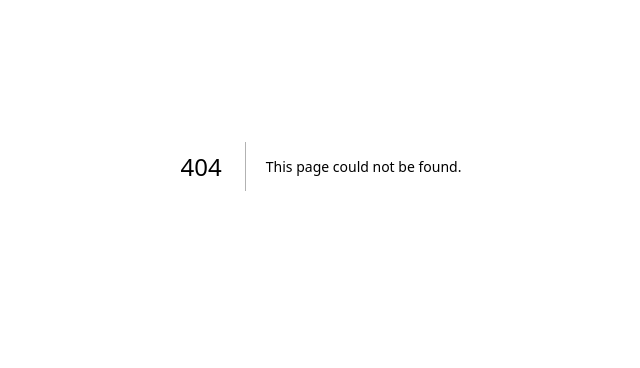
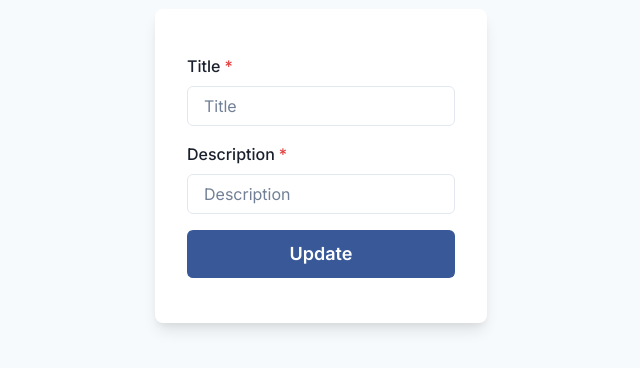
Before and after one commit to Coffee58511867/todo-app-nextjs, a Next.js app: page /todo/update in a window 1280 px wide. Before the commit this address had no page. Shown: the part 234-602 px from the top of the page, without its empty margins (319-959 px from the left). Built offline with nearby package versions, Linux system fonts and the light colour scheme.

Commit message:
Added Items

```diff
--- a/app/endpoint/api.tsx
+++ b/app/endpoint/api.tsx
@@ -16,5 +16,13 @@ export const instance2 = axios.create({
     "Access-Control-Allow-Origin": "*",
   },
 });
+export const todoinstance = axios.create({
+  baseURL: "https://ionic-testing.onrender.com/",
+  headers: {
+    "Content-Type": "application/json",
+    Accept: "application/json",
+    "Access-Control-Allow-Origin": "*",
+  },
+});
 
 export default instance;
--- /dev/null
+++ b/app/models/item.type.ts
@@ -0,0 +1,6 @@
+export type IItem = {
+    _id: string;
+    title: string;
+    description: string;
+  };
+  export default IItem;
--- /dev/null
+++ b/app/todo/update/page.tsx
@@ -0,0 +1,86 @@
+"use client";
+
+import {
+  FormControl,
+  FormLabel,
+  Input,
+  Button,
+  Flex,
+  Stack,
+  useColorModeValue,
+  Box,
+} from "@chakra-ui/react";
+import { useForm } from "react-hook-form";
+import ITodo from "@/app/models/todo.type";
+import { uploadError } from "@/app/Validators/FormValidator";
+import instance from "@/app/endpoint/api";
+
+export default function UpdateItem() {
+  const {
+    register,
+    handleSubmit,
+    formState: { errors, isSubmitting },
+  } = useForm<ITodo>();
+
+  const onSubmit = async (data: ITodo) => {
+    try {
+      await instance.post("/posts", data).then((response) => {
+        console.log(response.data);
+     })
+    } catch (error) {
+      console.log(error);
+    }
+  };
+  return (
+    <Flex
+      minH={"100vh"}
+      align={"center"}
+      justify={"center"}
+      bg={useColorModeValue("gray.50", "gray.800")}
+    >
+      <Stack spacing={8} mx={"auto"} maxW={"lg"} py={12} px={6}>
+        <form onSubmit={handleSubmit(onSubmit)} noValidate>
+            <Box
+              rounded={"lg"}
+              bg={useColorModeValue("white", "gray.700")}
+              boxShadow={"lg"}
+              p={8}
+            >
+              <Stack spacing={4} py={13}>
+                <FormControl isRequired>
+                  <FormLabel>Title</FormLabel>
+                  <Input
+                    placeholder="Title"
+                    {...register("title", uploadError.title)}
+                  />
+                  {errors?.title && (
+                    <p className="error">{errors.title.message}</p>
+                  )}
+                </FormControl>
+                <FormControl isRequired>
+                  <FormLabel>Description</FormLabel>
+                  <Input
+                    placeholder="Description"
+                    {...register("body", uploadError.body)}
+                  />
+                  {errors?.body && (
+                    <p className="error">{errors.body.message}</p>
+                  )}
+                </FormControl>
+                <Button
+                  size="lg"
+                  colorScheme="facebook"
+                  type="submit"
+                  loadingText="Submitting"
+                  isLoading={isSubmitting}
+                >
+                  Update
+                </Button>
+              </Stack>
+            </Box>
+        </form>
+      </Stack>
+
+    </Flex>
+  );
+}
```
